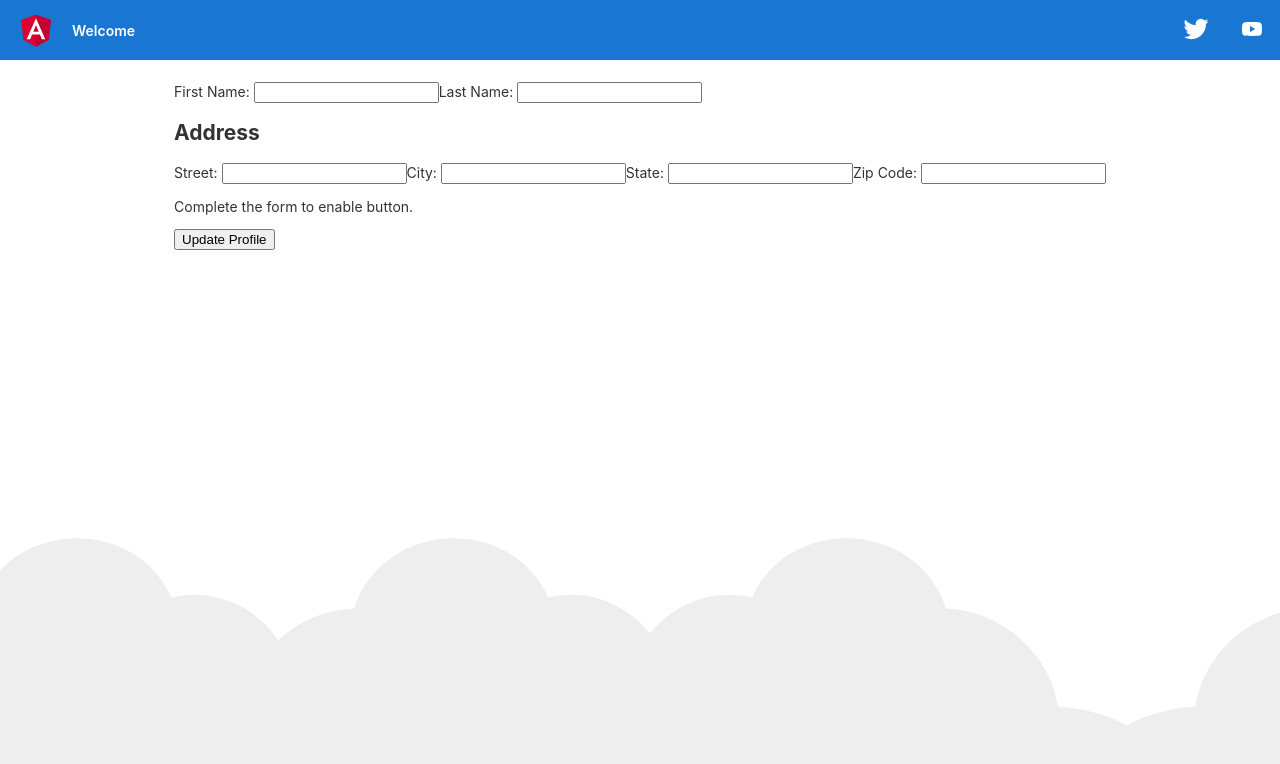
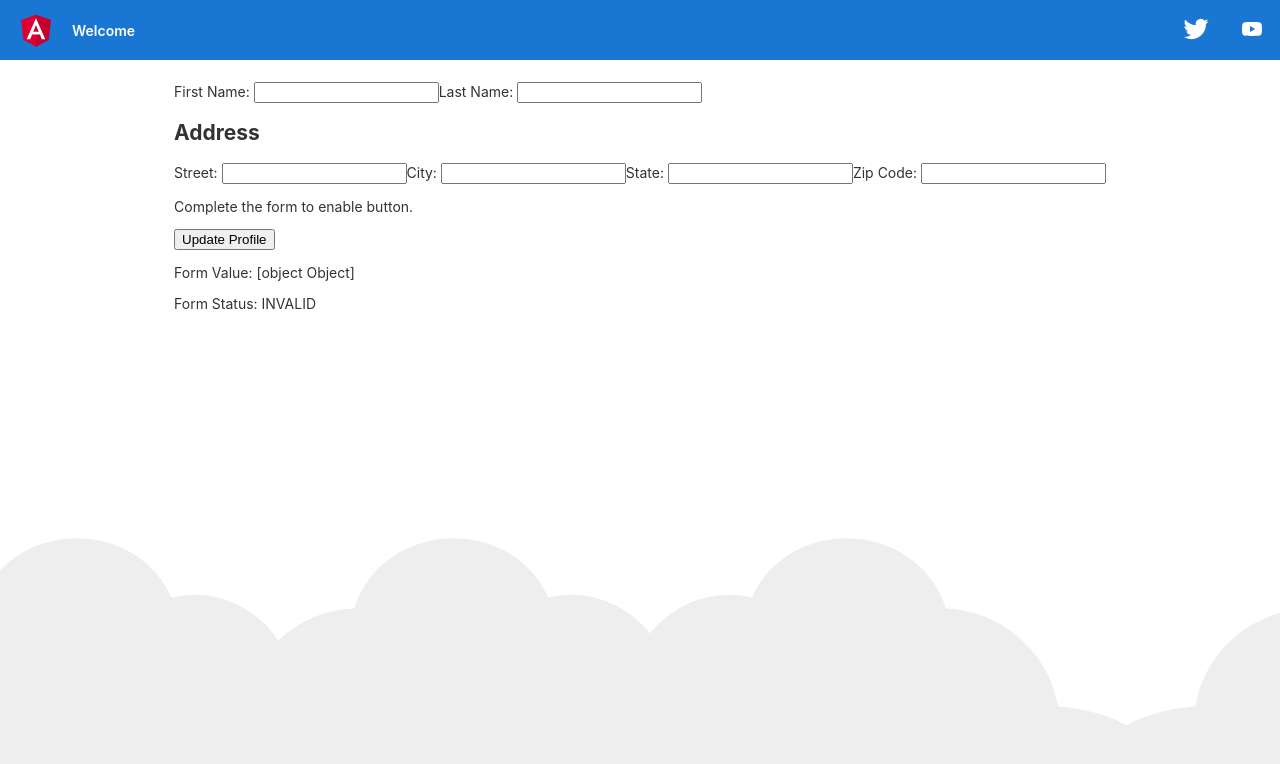
Before and after one commit to flobev/AngularForm, an Angular app: page / in a window 1280 px wide. Shown: the top 764 px of the page. Built offline with nearby package versions, Linux system fonts and the light colour scheme.

Commit message:
Ajout de la vérification/validation des champs input

```diff
--- a/src/app/profile-editor/profile-editor.component.html
+++ b/src/app/profile-editor/profile-editor.component.html
@@ -24,4 +24,7 @@
 
     <p>Complete the form to enable button.</p>
     <button (click)="updateProfile()">Update Profile</button>
+
+    <p>Form Value: {{ profileForm.controls }}</p>
+    <p>Form Status: {{ profileForm.status }}</p>
 </form>
--- a/src/app/profile-editor/profile-editor.component.ts
+++ b/src/app/profile-editor/profile-editor.component.ts
@@ -9,7 +9,7 @@ import { FormBuilder, Validators } from '@angular/forms';
 export class ProfileEditorComponent implements OnInit {
 
   profileForm = this.fb.group({
-    firstName: [''],
+    firstName: ['', Validators.required],
     lastName: [''],
     address: this.fb.group({
       street: [''],
```
